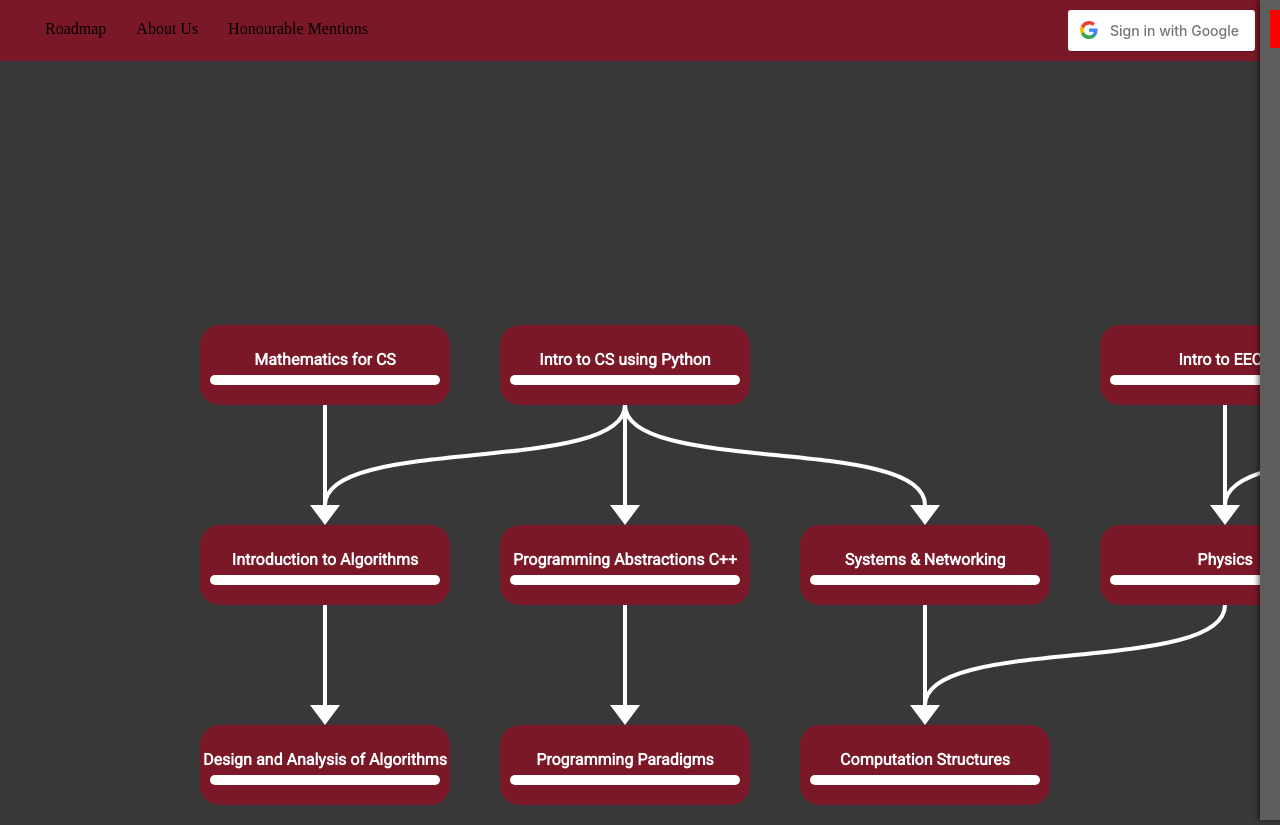
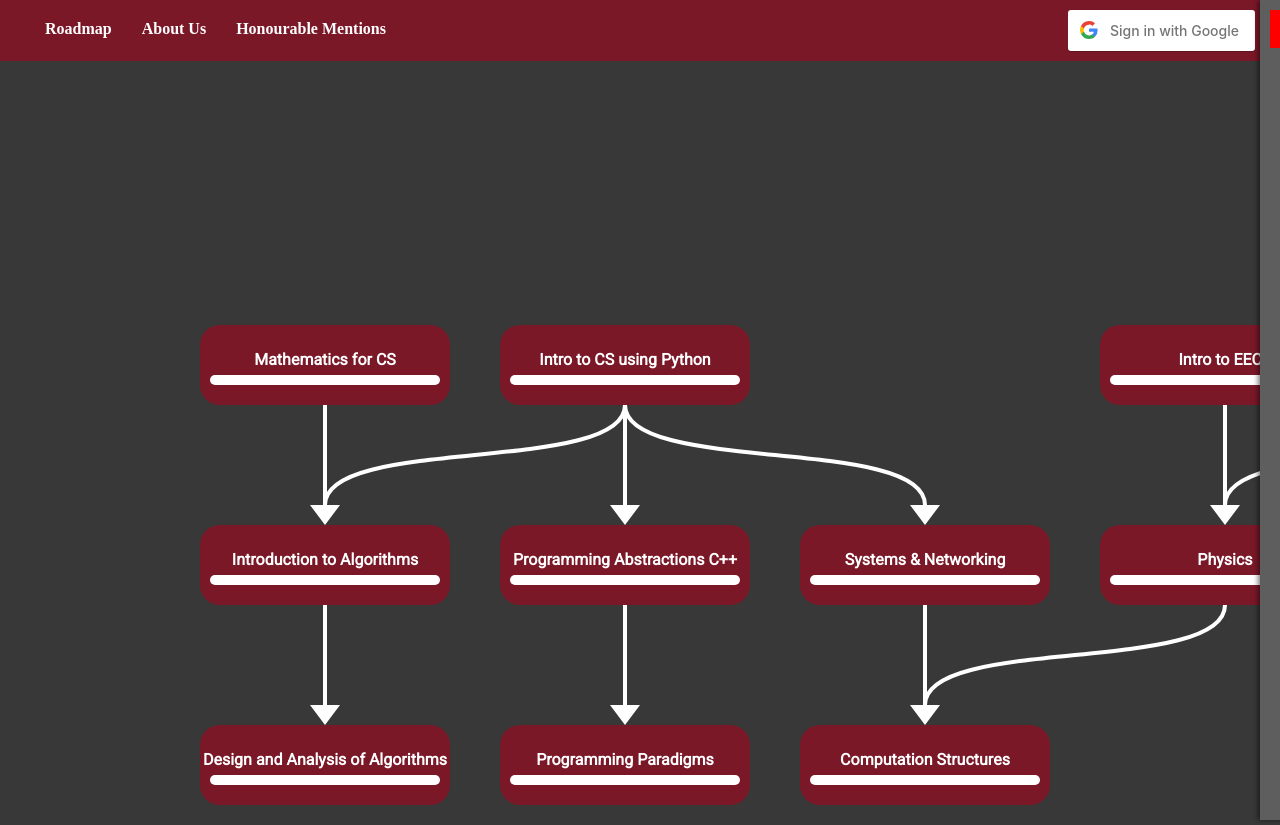
Before and after one commit to Iamdachi/roadToCS, a Flask app: page / in a window 1280 px wide. Run offline with Flask 3, Linux system fonts and the light colour scheme; the visitor is signed in with stand-in values (Sample User, id 1); data comes from the database, SQL or seed files in the repository; parts of the project's set-up code (start-up, migrations or seed data) failed here and were passed over.

Commit message:
nav-bold

```diff
--- a/static/styles.css
+++ b/static/styles.css
@@ -17,7 +17,6 @@ body {
   box-shadow: -2px 0 5px rgba(0, 0, 0, 0.5);
   overflow-y: auto;
   transition: right 0.3s ease;
-  display: none;
   z-index: 1000;
   display: flex;
   flex-direction: column; /* Stack children vertically */
@@ -89,7 +88,8 @@ nav a {
   position: relative;
   top: 10px;
   text-decoration: none;
-  color: black;
+  color: white;
+  font-weight: bold;
 }
 
 svg {
--- a/templates/about.html
+++ b/templates/about.html
@@ -44,7 +44,7 @@
     </p>
 
     <p>
-        The mission of traditional CS degree is to give you general understanding of concepts that you will later encounter in real life. Even the best CS universities assume 0 knowledge of coding and they really start from the first principles. So, if you just follow this road map you the whole experience should be manageable even if you are not some genius prodigy! There are some people who have done the similar self-study programs without actually going to uni: check out Scott Young...
+        The mission of traditional CS degree is to give you general understanding of concepts that you will later encounter in real life. Even the best CS universities assume 0 knowledge of coding and they really start from the first principles. So, if you just follow this road map you the whole experience should be manageable even if you are not some genius prodigy! There are some people who have done the similar self-study programs without actually going to uni: check out <a href="https://www.youtube.com/watch?v=oo-ctqruwRc" target="_blank">Scott Young</a>...
     </p>
 
     <p>
```
